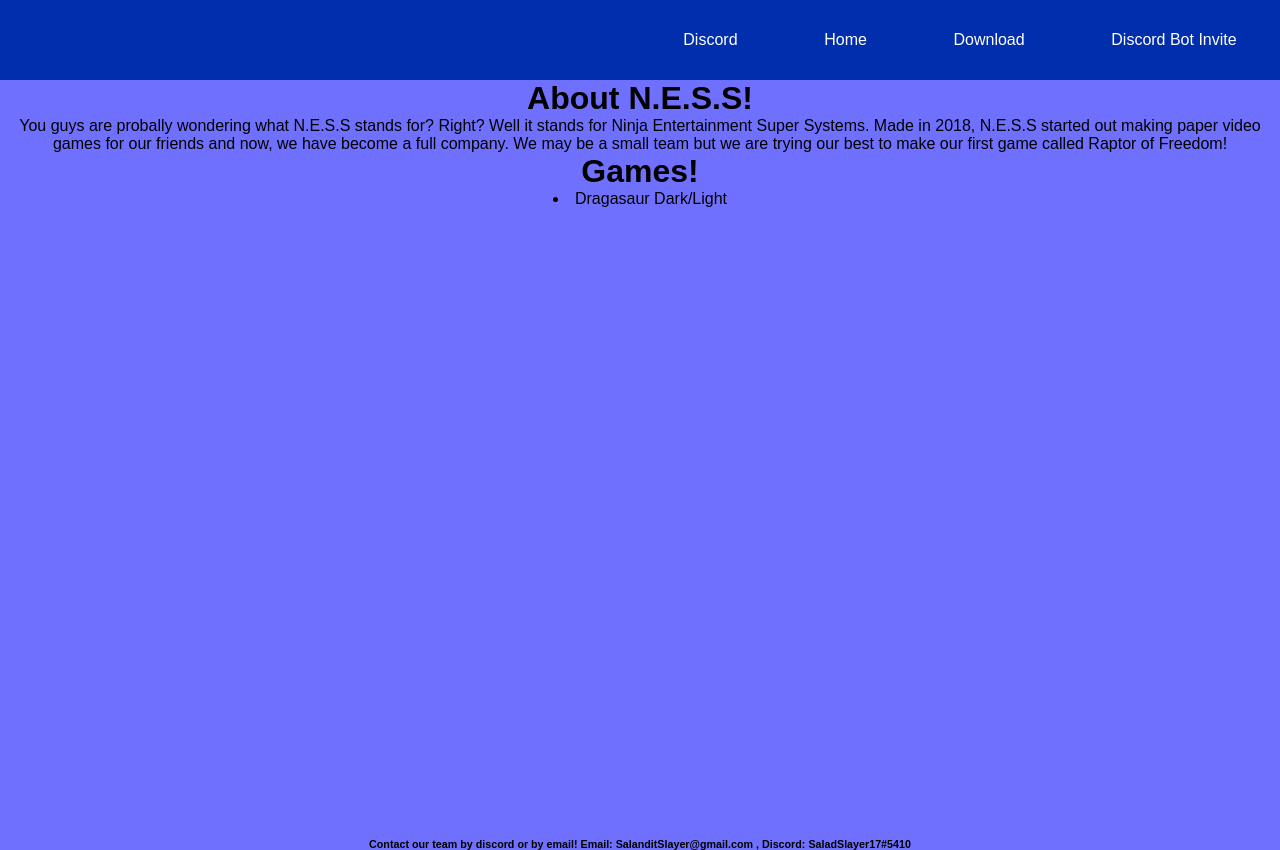
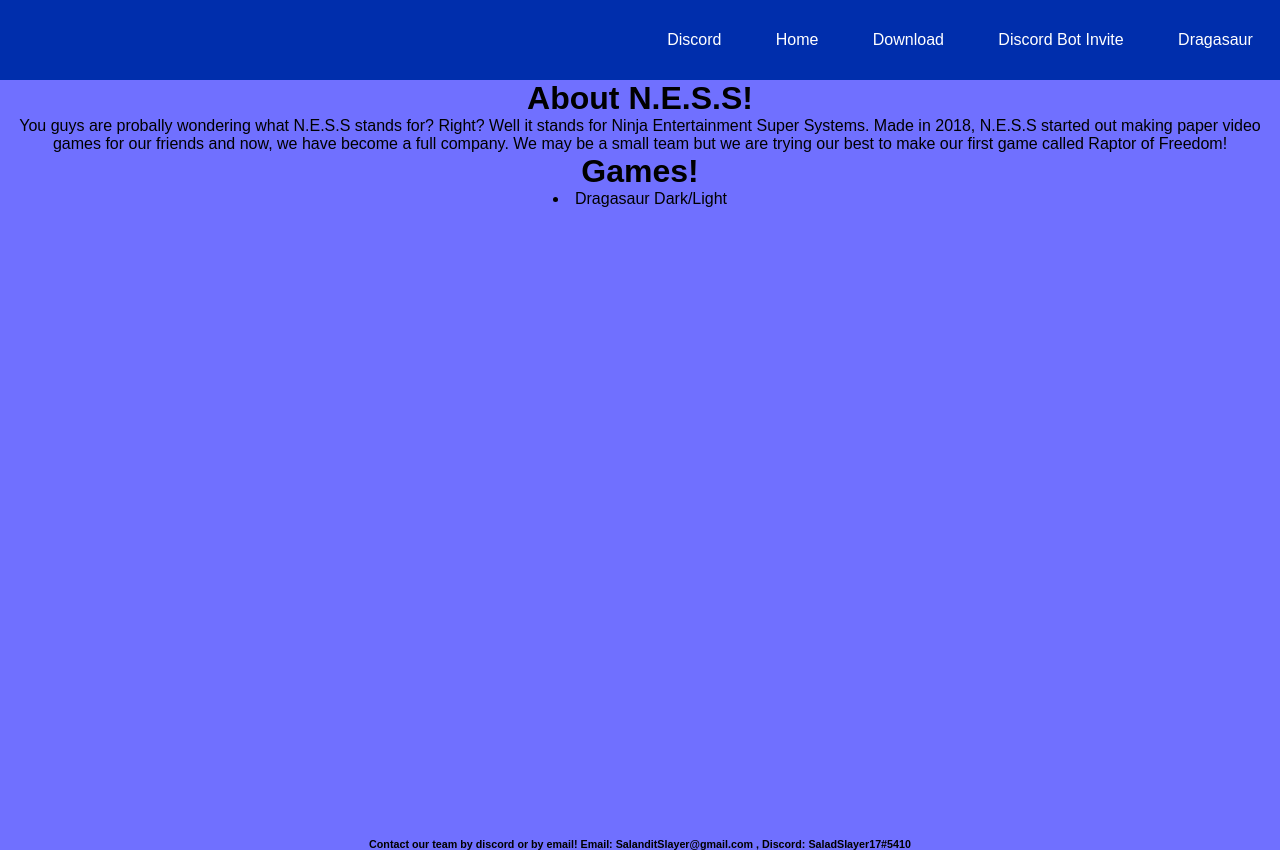
Before and after one commit to SalanditSlayer/NESS, a plain HTML site: page index.html in a window 1280 px wide. Drawn offline with Linux system fonts and the light colour scheme.

Commit message:
Update index.html

```diff
--- a/index.html
+++ b/index.html
@@ -18,6 +18,7 @@
                 <li><a href="index.html">Home</a></li>
                 <li><a href="download.html">Download</a></li>
                 <li><a href="https://top.gg/bot/730091146348462140">Discord Bot Invite</a></li>
+                <li><a href="dragasaur.html">Dragasaur</a></li>
             </ul>
         </nav>
 
```
